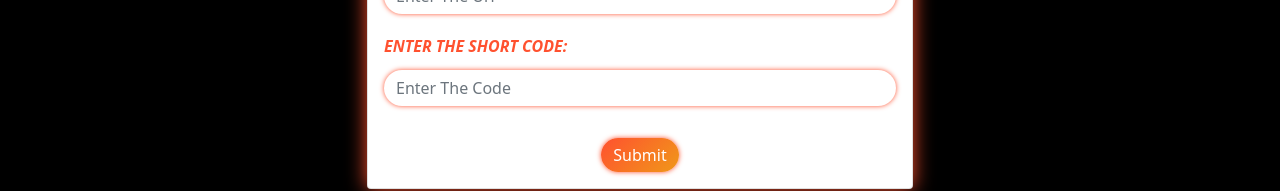
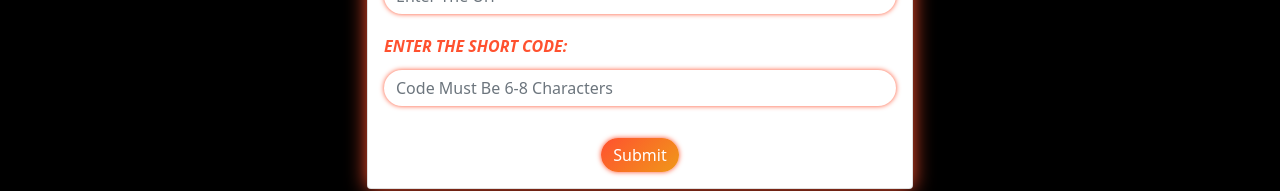
Before and after one commit to sainaresh2727/AganithaTask, a React (Vite) app in the folder frontend/: page / in a window 1280 px wide. Shown: the part 433-624 px from the top of the page. Built offline with nearby package versions, Linux system fonts and the light colour scheme; no server answers.

Commit message:
Update placeholder for short code input field
11

```diff
--- a/frontend/src/Components/MainContent/MainContent.jsx
+++ b/frontend/src/Components/MainContent/MainContent.jsx
@@ -23,7 +23,7 @@ function MainContent() {
     </div>
     <div>
     <label>ENTER THE SHORT CODE:</label>
-    <input type="text" placeholder='Enter The Code' className='form-control' onChange={(e)=>setShortCode(e.target.value)} value={ShortCode} required />
+    <input type="text" placeholder='Code Must Be 6-8 Characters' className='form-control' onChange={(e)=>setShortCode(e.target.value)} value={ShortCode} required />
     </div>
     <div className='mx-auto'>
     <input type="submit" id='Submit1' />
```
